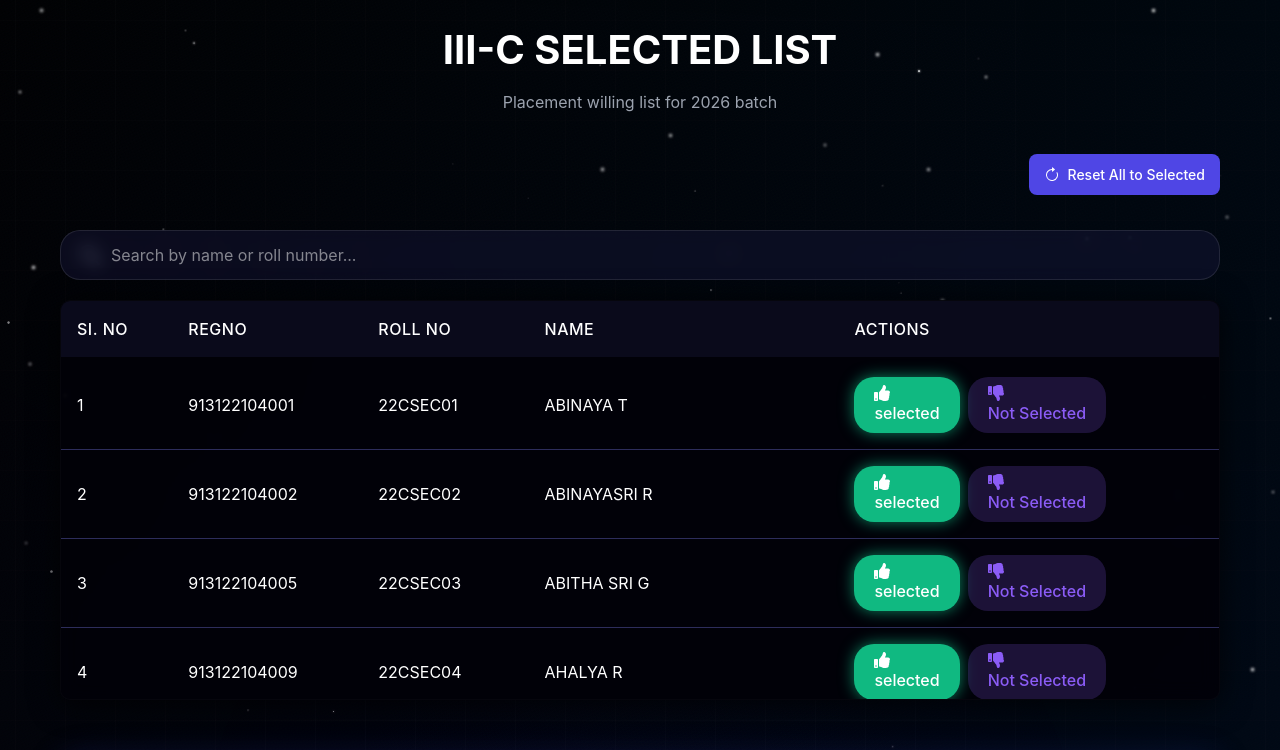
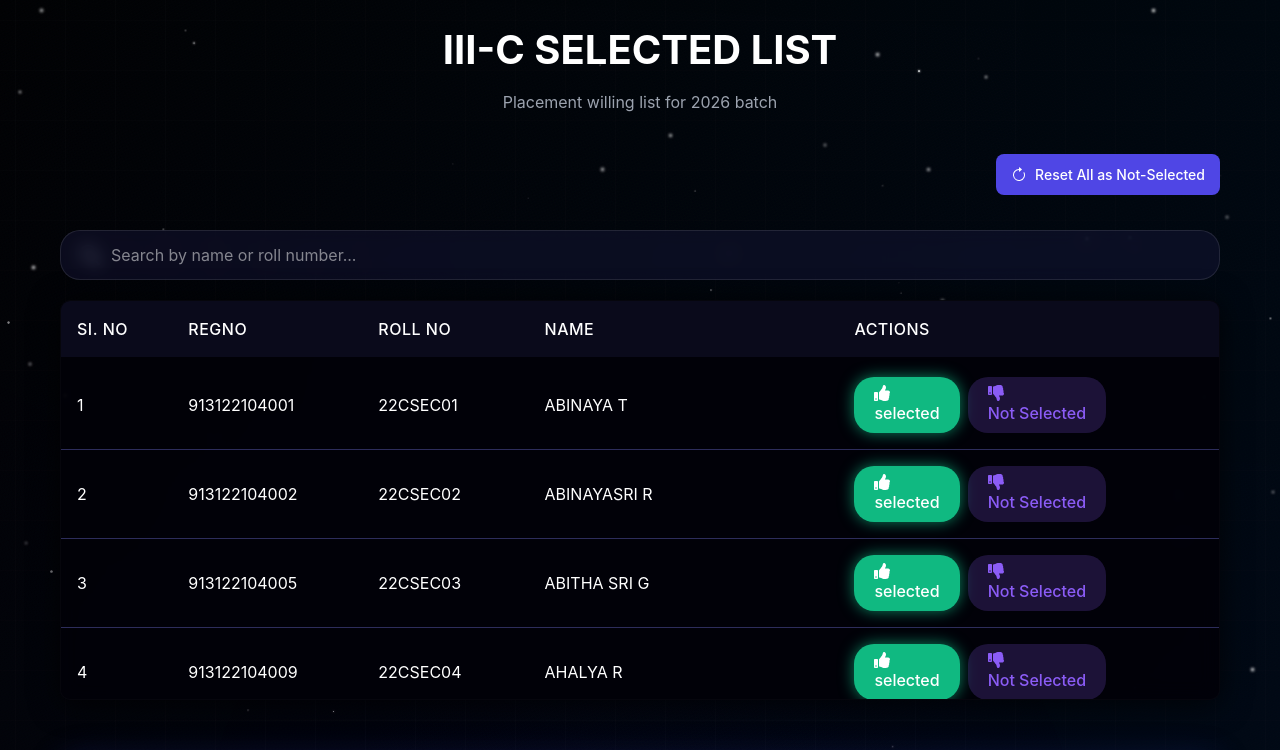
Before and after one commit to Santhozhh/placement-list-portal, a React (Vite) app: page / in a window 1280 px wide. Shown: the top 750 px of the page. Built offline with nearby package versions, Linux system fonts and the light colour scheme.

Commit message:
changeed

```diff
--- a/src/HOME.tsx
+++ b/src/HOME.tsx
@@ -112,7 +112,7 @@ function HOME() {
   const resetAllToWilling = () => {
     const resetWillingness: Record<string, 'willing' | 'not-willing' | null> = {}
     students.forEach(student => {
-      resetWillingness[student.REGNO] = 'willing'
+      resetWillingness[student.REGNO] = 'not-willing'
     })
     setSelectedStudents(resetWillingness)
 
@@ -273,7 +273,7 @@ ${notWillingStudents.map(student => `${student["SI. NO"]}. ${student.NAME} (${st
               <path fillRule="evenodd" d="M8 3a5 5 0 1 0 4.546 2.914.5.5 0 0 1 .908-.417A6 6 0 1 1 8 2v1z"/>
               <path d="M8 4.466V.534a.25.25 0 0 1 .41-.192l2.36 1.966c.12.1.12.284 0 .384L8.41 4.658A.25.25 0 0 1 8 4.466z"/>
             </svg>
-            Reset All to Selected
+            Reset All as Not-Selected
           </motion.button>
         </motion.div>
 
```
